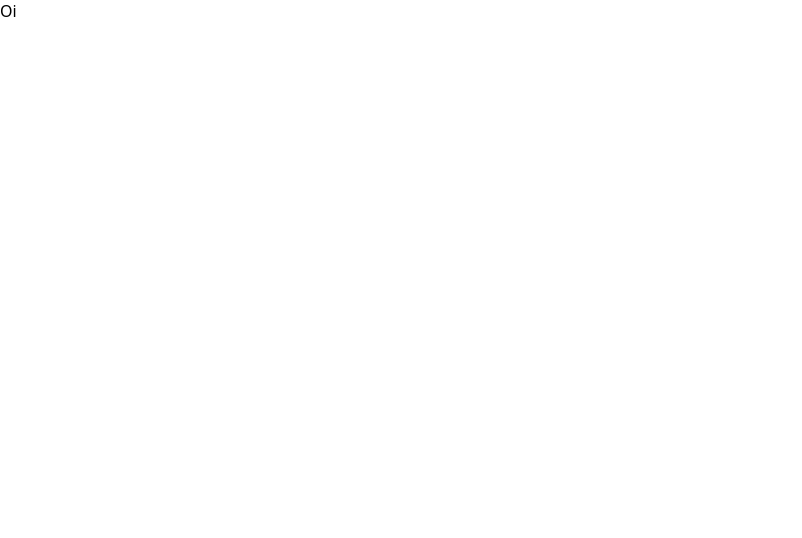
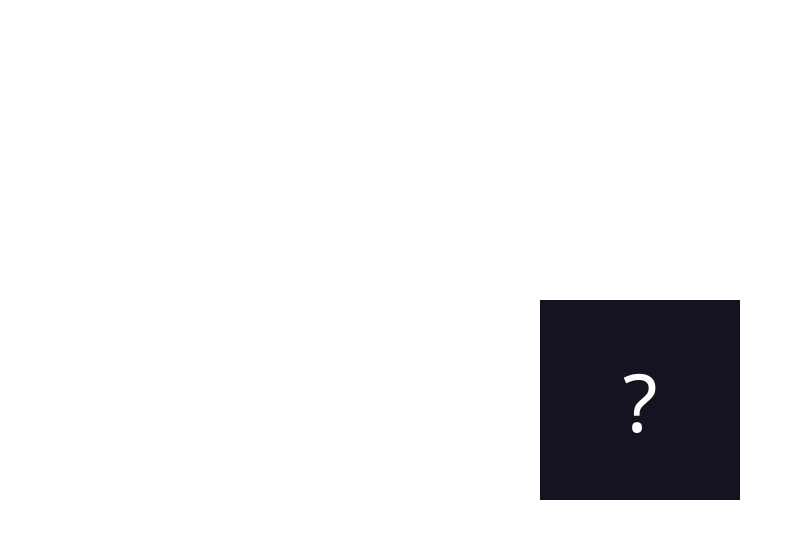
Before and after one commit to JeanneLima/memory-game, a React (Vite) app: page / in a window 1280 px wide. Shown: the top 538 px of the page, without its empty margins (0-802 px from the left). Built offline with nearby package versions, Linux system fonts and the light colour scheme.

Commit message:
feat(card component): create base structure and styling of card component

```diff
--- /dev/null
+++ b/src/components/Card/index.tsx
@@ -0,0 +1,12 @@
+import './styles.css'
+
+export function Card() {
+  return (
+    <div className="card">
+      <div className="card__content">
+        <div className="card__face card__face--front">?</div>
+        <div className="card__face card__face--back">🐍</div>
+      </div>
+    </div>
+  )
+}
--- /dev/null
+++ b/src/components/Card/styles.css
@@ -0,0 +1,40 @@
+html,
+body {
+  display: grid;
+  place-items: center;
+  height: 100%;
+}
+
+.card__content {
+  position: relative;
+  width: 200px;
+  height: 200px;
+  transform-style: preserve-3d;
+  transition: transform 600ms ease-in-out;
+}
+
+.card__content--flipped {
+  transform: rotateY(180deg);
+}
+
+.card__face {
+  position: absolute;
+  width: 100%;
+  height: 100%;
+  backface-visibility: hidden;
+  display: flex;
+  align-items: center;
+  justify-content: center;
+  font-size: 8rem;
+}
+
+.card__face--front {
+  background-color: var(--color-primary);
+  color: var(--color-text-light)
+}
+
+.card__face--back {
+  background-color: var(--color-secondary);
+  color: var(--color-text-dark);
+  transform: rotateY(180deg);
+}
--- a/src/index.css
+++ b/src/index.css
@@ -1,3 +1,10 @@
+:root {
+  --color-primary: #13141f;
+  --color-secondary: crimson;
+  --color-text-light: #fff;
+  --color-text-dark: #000;
+}
+
 * {
   margin: 0;
   padding: 0;
--- a/src/templates/App/index.tsx
+++ b/src/templates/App/index.tsx
@@ -1,7 +1,8 @@
+import { Card } from '../../components/Card'
 import './styles.css'
 
 export function App() {
-  return <p>Oi</p>
+  return <Card />
 }
 
 export default App
```
